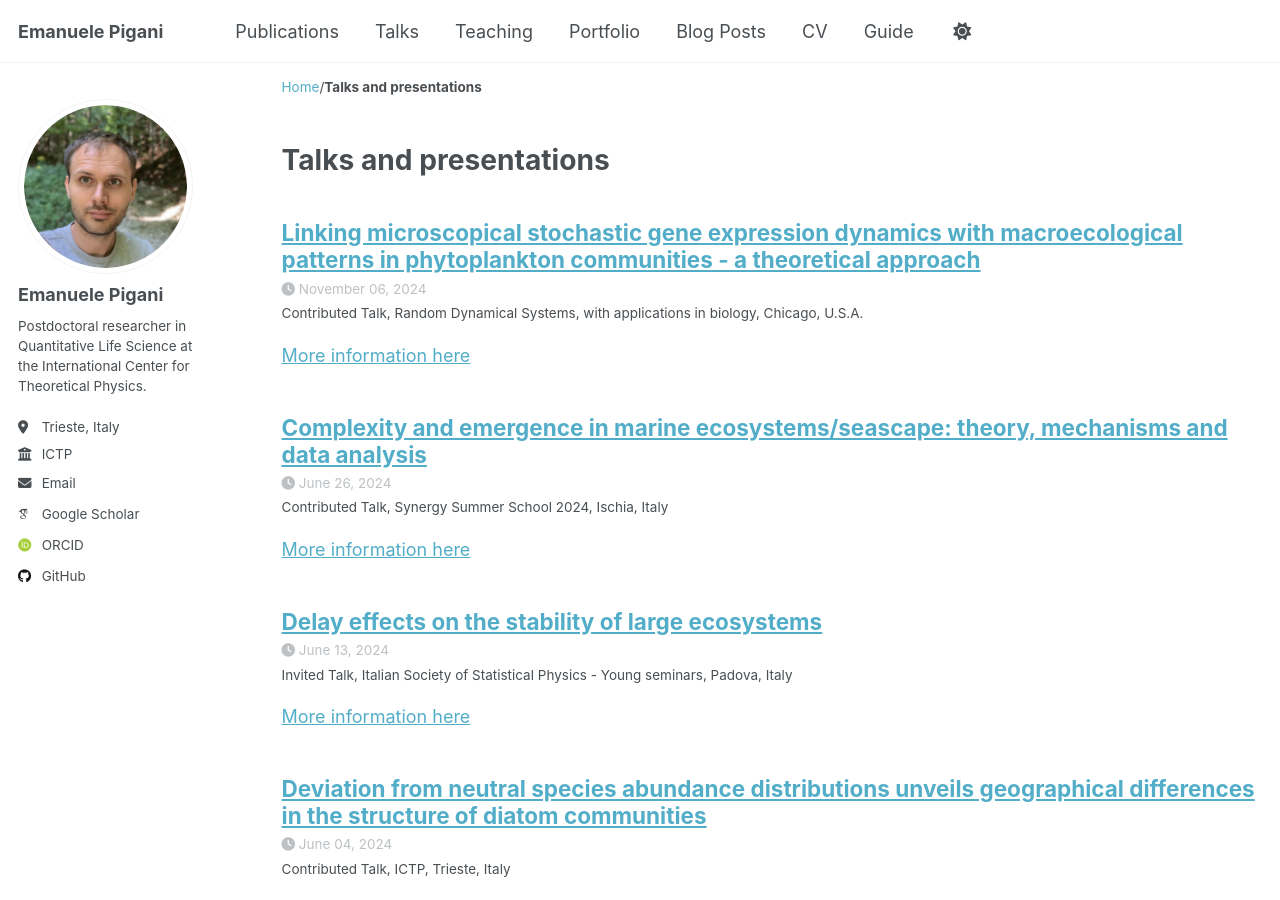
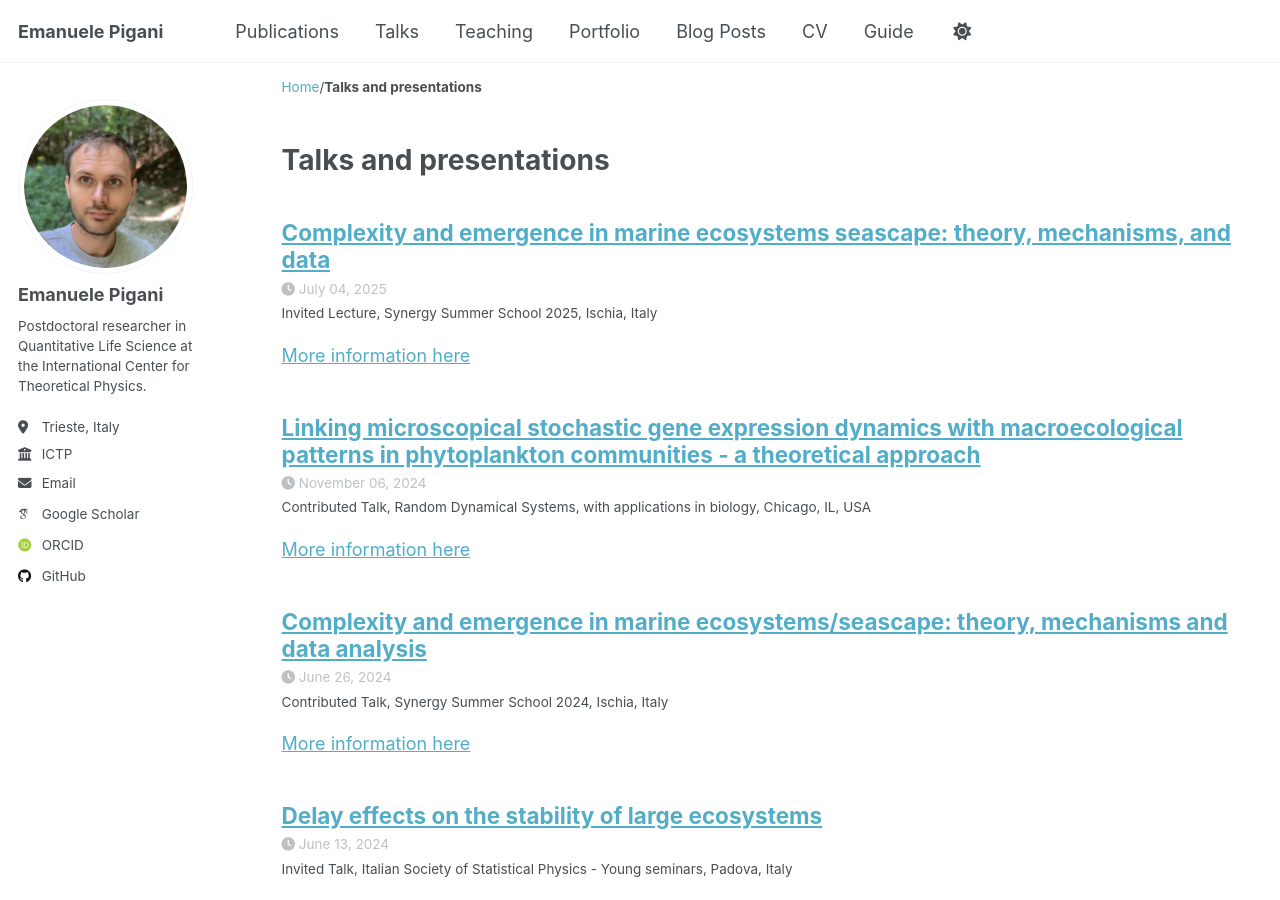
Before and after one commit to epigani/epigani.github.io, a Jekyll site: the page built from _pages/talks.html, in a window 1280 px wide and 900 px high. Built offline with Jekyll 4.4.1, drawn with Linux system fonts in a browser that asks for light colours; some web fonts are replaced; a script that is not in the unit is left out.

Commit message:
Aggiungi la conferenza "Complexity and emergence in marine ecosystems" e aggiorna la posizione per il talk "Linking microscopical stochastic gene expression dynamics" in vari file

```diff
--- a/_talks/2024-11-06-talk-6.md
+++ b/_talks/2024-11-06-talk-6.md
@@ -5,7 +5,7 @@ type: "Contributed Talk"
 permalink: /talks/2024-11-06-talk-6
 venue: "Random Dynamical Systems,  with applications in biology"
 date: 2024-11-06
-location: "Chicago, U.S.A."
+location: "Chicago, IL, USA"
 ---
 
 [More information here](https://www.nitmb.org/random-dynamical-systems)
--- /dev/null
+++ b/_talks/2025-07-04-lecture-1.md
@@ -0,0 +1,13 @@
+---
+title: "Complexity and emergence in marine ecosystems seascape: theory, mechanisms, and data"
+collection: talks
+type: "Invited Lecture"
+permalink: /talks/2025-07-04-lecture-1
+venue: "Synergy Summer School 2025"
+date: 2025-07-04
+location: "Ischia, Italy"
+---
+
+[More information here](https://www.atlanteco.eu/synergy-summer-school-2025)
+
+Invited Lecture at the AtlantECO, Mission Atlantic and BIOcean5D Summer School
--- a/markdown_generator/talks.tsv
+++ b/markdown_generator/talks.tsv
@@ -1,5 +1,6 @@
 title	type	url_slug	venue	date	location	talk_url	description
-Linking microscopical stochastic gene expression dynamics with macroecological patterns in phytoplankton communities - a theoretical approach	Contributed Talk	talk-6	Random Dynamical Systems,  with applications in biology	2024-11-06	Chicago, U.S.A.	https://www.nitmb.org/random-dynamical-systems	National Institute for Theory and Mathematics in Biology (NITMB) Workshop
+Complexity and emergence in marine ecosystems seascape: theory, mechanisms, and data	Invited Lecture	lecture-1	Synergy Summer School 2025	2025-07-04	Ischia, Italy	https://www.atlanteco.eu/synergy-summer-school-2025	Invited Lecture at the AtlantECO, Mission Atlantic and BIOcean5D Summer School
+Linking microscopical stochastic gene expression dynamics with macroecological patterns in phytoplankton communities - a theoretical approach	Contributed Talk	talk-6	Random Dynamical Systems,  with applications in biology	2024-11-06	Chicago, IL, USA	https://www.nitmb.org/random-dynamical-systems	National Institute for Theory and Mathematics in Biology (NITMB) Workshop
 Delay effects on the stability of large ecosystems	Invited Talk	talk-5	Italian Society of Statistical Physics - Young seminars	2024-06-13	Padova, Italy	https://www.youtube.com/watch?v=O-VFbhJYoJs	Invited Talk at the Italian Society of Statistical Physics - Young seminars
 Complexity and emergence in marine ecosystems/seascape: theory, mechanisms and data analysis	Contributed Talk	talk-4	Synergy Summer School 2024	2024-06-26	Ischia, Italy	https://www.atlanteco.eu/synergy-summer-school-2024	AtlantECO, Mission Atlantic and BIOcean5D Summer School
 Deviation from neutral species abundance distributions unveils geographical differences in the structure of diatom communities	Contributed Talk	talk-3	ICTP	2024-06-04	Trieste, Italy	http://pols_italy.unimi.it/pols2024/	Annual meeting of the Physics of Living Systems Student Research Network (PoLS) 2024
```
Also changed, not shown: talkmap/org-locations.js (+8 -3 lines), 2 other files.
